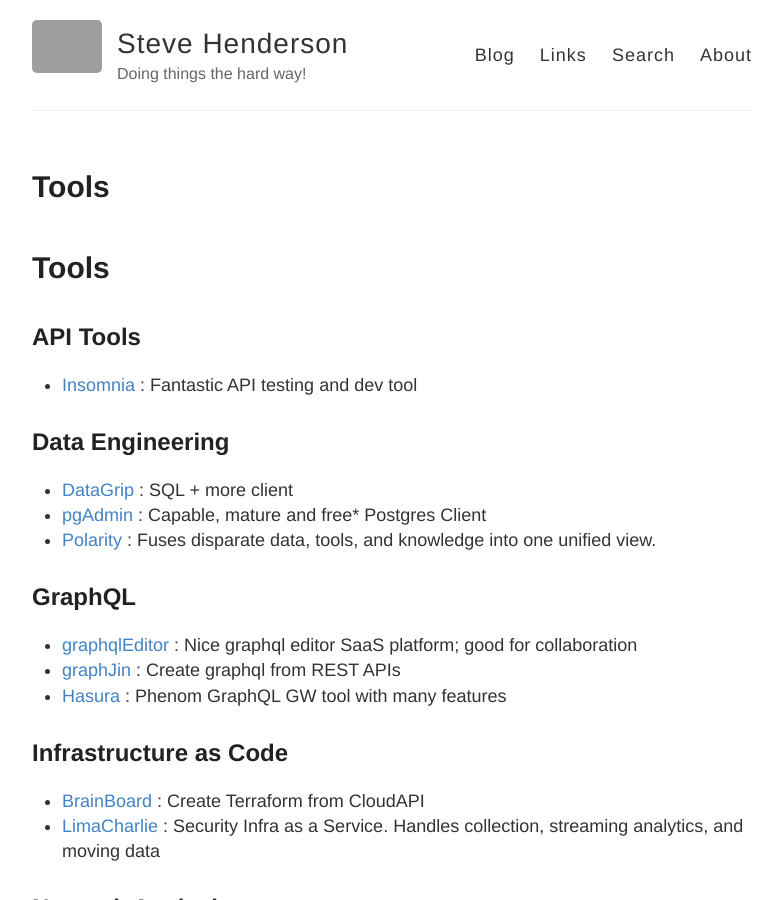
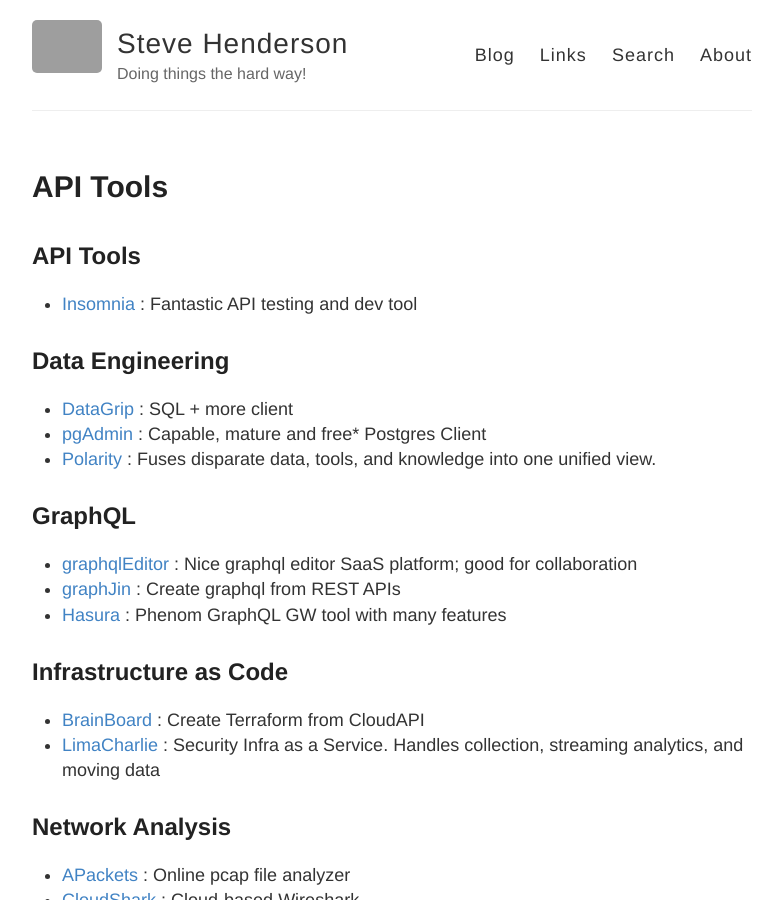
Before and after one commit to stevehenderson/stevehenderson.github.io, a Jekyll site: the page built from tools.md, in a window 1280 px wide and 900 px high. Shown: the whole window, without its empty margins (248-1030 px from the left). Built offline with Jekyll 4.4.1, drawn with Linux system fonts in a browser that asks for light colours; our own code applies the rules of GitHub Pages for plain Markdown files; grey boxes are pictures that could not be loaded.

Commit message:
Update tools.md

```diff
--- a/tools.md
+++ b/tools.md
@@ -1,5 +1,3 @@
-# Tools
-
 ## API Tools
    * [Insomnia](https://insomnia.rest/) : Fantastic API testing and dev tool
 
```
